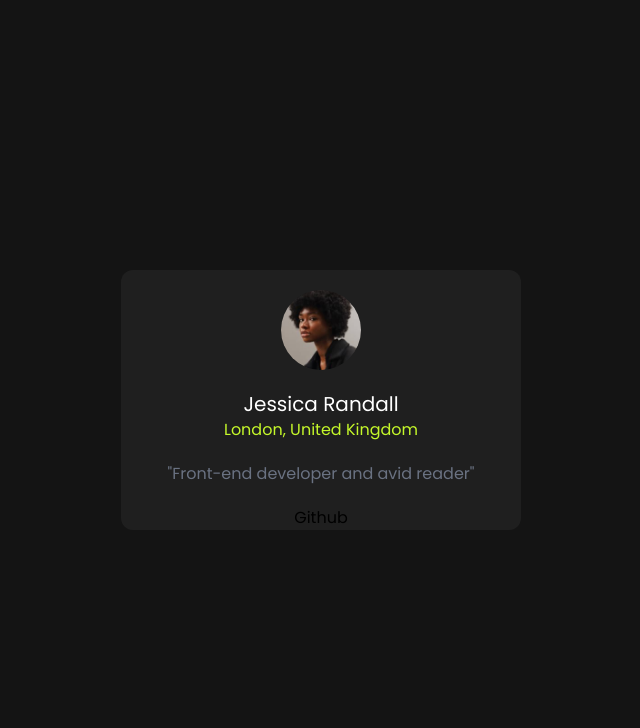
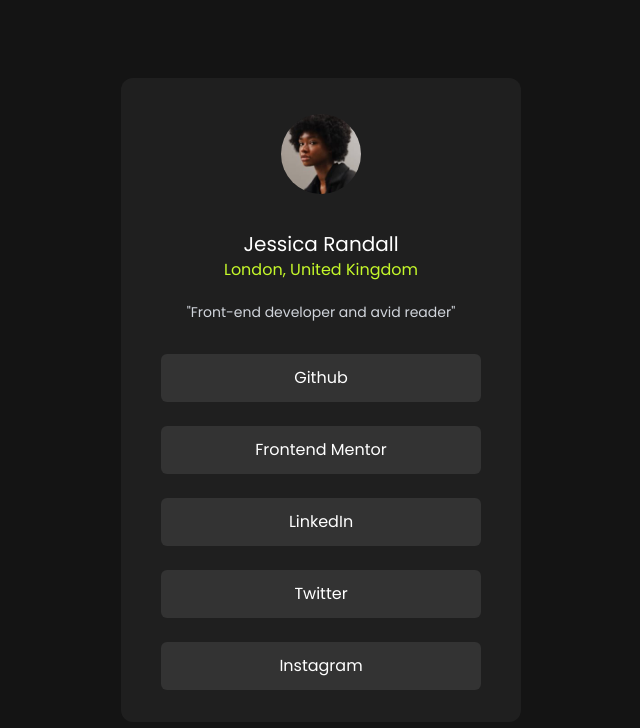
Before and after one commit to Great-kiola/Tailwind-practice, a React (Vite) app in the folder tailwind-frontend/: page / in a window 1280 px wide. Shown: the top 728 px of the page, without its empty margins (319-959 px from the left). Built offline with nearby package versions, Linux system fonts and the light colour scheme.

Commit message:
feat: update SocialLinks component layout and styles for improved presentation

```diff
--- a/tailwind-frontend/src/components/SocialLinks.jsx
+++ b/tailwind-frontend/src/components/SocialLinks.jsx
@@ -5,20 +5,28 @@
   return (
 
     <section className='bg-Grey-900 h-screen flex items-center justify-center'>
-        <div className='bg-Grey-800 w-100 flex items-center justify-center rounded-xl'>
-          <div className='grid place-items-center'>
+      <div className='bg-Grey-800 w-100 flex items-center justify-center rounded-xl'>
+        <div className='grid place-items-center w-full'>
 
-            <img src={jessica} alt="" className='rounded-full w-20 my-5' />
-            <h1 className='text-xl text-WhiteLinks'>Jessica Randall</h1>
-            <p className='text-greenLinks'>London, United Kingdom</p>
+          <img src={jessica} alt="" className='rounded-full w-20 my-9' />
+          <h1 className='text-xl text-WhiteLinks'>Jessica Randall</h1>
+          <p className='text-greenLinks'>London, United Kingdom</p>
 
-            <p className='text-gray-500 my-5'>"Front-end developer and avid reader"</p>
+          <p className='text-gray-300 my-5 text-sm'>"Front-end developer and avid reader"</p>
 
 
-            <h1>Github</h1>
+          <div className='grid place-content-center mb-5'>
+            <a href="#" target='_blank' className='links '>Github</a>
+            <a href="#" target='_blank' className='links'>Frontend Mentor</a>
+            <a href="#" target='_blank' className='links'>LinkedIn</a>
+            <a href="#" target='_blank' className='links'>Twitter</a>
+            <a href="#" target='_blank' className='links'>Instagram</a>
           </div>
 
+
         </div>
+
+      </div>
 
     </section>
   )
--- a/tailwind-frontend/src/index.css
+++ b/tailwind-frontend/src/index.css
@@ -85,3 +85,8 @@
 .rating-numbers {
   @apply text-gray-500 size-16 bg-gray-700 flex items-center justify-center rounded-full p-5 hover:cursor-pointer hover:bg-gray-400 hover:text-white text-lg
 }
+
+.links{
+  @apply text-white bg-Grey-700 grid place-content-center rounded-md py-3 my-3 w-80 hover:bg-greenLinks hover:text-black transition-all
+
+}
```
